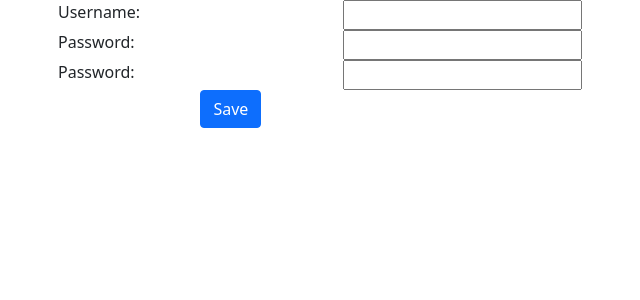
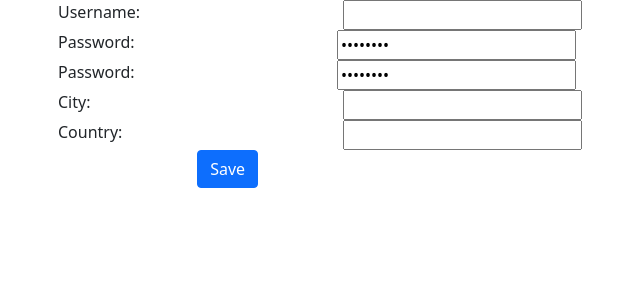
Before and after one commit to mdgiasuddin/angular-example, an Angular app: page / in a window 1280 px wide. Shown: the top 300 px of the page, without its empty margins (24-664 px from the left). Built offline with nearby package versions, Linux system fonts and the light colour scheme.

Commit message:
Validators added

```diff
--- /dev/null
+++ b/src/app/services/console-log.service.ts
@@ -0,0 +1,16 @@
+import {Injectable} from '@angular/core';
+
+@Injectable({
+  providedIn: 'root'
+})
+export class ConsoleLogService {
+
+  constructor() {
+  }
+
+  logWithMessage(message: any, object: any): void {
+    console.log('<--------------------' + message + '-------------------->')
+    console.log(object);
+    console.log('<-------------------- end -------------------->')
+  }
+}
--- a/src/app/services/test.service.ts
+++ b/src/app/services/test.service.ts
@@ -5,7 +5,9 @@ export class UserLoginForm {
   constructor(
     public username: string,
     public password: string,
-    public confirmPassword: string
+    public confirmPassword: string,
+    public city: string,
+    public country: string
   ) {
   }
 }
--- a/src/app/test/test/test.component.html
+++ b/src/app/test/test/test.component.html
@@ -1,30 +1,61 @@
 <div class="container">
-  <div class="form-group">
+  <form [formGroup]="registrationFrom">
     <div class="row">
       <div class="col-md-3">Username:</div>
       <div class="col-md-3">
-        <input type="text" [(ngModel)]="loginForm.username"/>
+        <input formControlName="username" id="username" type="text"/>
+
+        <div *ngIf="username.invalid && username.touched"
+             class="text-danger">
+          <div *ngIf="username.errors?.required">
+            Username is required.
+          </div>
+          <div *ngIf="username.errors?.minlength">
+            Username must be 4 characters.
+          </div>
+          <div *ngIf="username.errors?.forbiddenName">
+            Username: {{username.errors.forbiddenName.value}} is invalid.
+          </div>
+        </div>
+
+      </div>
+      <div class="row">
+        <div class="col-md-3">Password:</div>
+        <div class="col-md-3">
+          <input formControlName="password" type="password"/>
         </div>
       </div>
       <div class="row">
         <div class="col-md-3">Password:</div>
         <div class="col-md-3">
-        <input type="password" [(ngModel)]="loginForm.password"/>
+          <input formControlName="confirmPassword" type="password"/>
+        </div>
+      </div>
+
+      <div formGroupName="address">
+        <div class="row">
+          <div class="col-md-3">City:</div>
+          <div class="col-md-3">
+            <input formControlName="city" type="text"/>
           </div>
         </div>
         <div class="row">
-      <div class="col-md-3">Password:</div>
+          <div class="col-md-3">Country:</div>
           <div class="col-md-3">
-        <input type="password" [(ngModel)]="loginForm.confirmPassword"/>
+            <input formControlName="country" type="text"/>
           </div>
         </div>
+      </div>
+
       <div class="row">
         <div class="col-md-4" style="position: center">
-        <button class="btn btn-primary" style="position: relative;left: 40%;">
+          <button (click)="register()" class="btn btn-primary" style="position: relative;left: 40%;">
             Save
           </button>
         </div>
       </div>
 
     </div>
+
+  </form>
 </div>
--- a/src/app/test/test/test.component.ts
+++ b/src/app/test/test/test.component.ts
@@ -1,5 +1,8 @@
 import {Component, OnInit} from '@angular/core';
 import {UserLoginForm} from "../../services/test.service";
+import {FormBuilder, FormGroup, Validators} from "@angular/forms";
+import {ConsoleLogService} from "../../services/console-log.service";
+import {forbiddenUsernameValidator} from "../../validators/username-validator";
 
 @Component({
   selector: 'app-test',
@@ -9,12 +12,67 @@ import {UserLoginForm} from "../../services/test.service";
 export class TestComponent implements OnInit {
 
   loginForm: UserLoginForm;
+  registrationFrom: FormGroup;
 
-  constructor() {
+  constructor(
+    private consoleLogService: ConsoleLogService,
+    private formBuilder: FormBuilder
+  ) {
+  }
+
+  get username() {
+    return this.registrationFrom.get('username');
   }
 
   ngOnInit(): void {
-    this.loginForm = new UserLoginForm('', '', '');
+
+    // this.registrationFrom = new FormGroup({
+    //   username: new FormControl(''),
+    //   password: new FormControl(''),
+    //   confirmPassword: new FormControl(''),
+    //   address: new FormGroup({
+    //     city: new FormControl(''),
+    //     country: new FormControl('')
+    //   })
+    // });
+
+    this.registrationFrom = this.formBuilder.group({
+      username: ['', [Validators.required, Validators.minLength(4), forbiddenUsernameValidator(/admin/)]],
+      password: [''],
+      confirmPassword: [''],
+      address: this.formBuilder.group({
+        city: [''],
+        country: ['']
+      })
+    });
+
+    this.refreshPage();
   }
 
+  refreshPage(): void {
+    this.loginForm = new UserLoginForm('', 'password', 'password', '', '');
+    this.loadLoginForm(this.loginForm);
+  }
+
+  loadLoginForm(loginForm: UserLoginForm): void {
+    this.registrationFrom.patchValue({
+      username: loginForm.username,
+      password: loginForm.password,
+      confirmPassword: loginForm.password,
+      // address: {
+      //   city: loginForm.city,
+      //   country: loginForm.country
+      // }
+    });
+  }
+
+  register(): void {
+    const formValue = this.registrationFrom.value;
+    this.consoleLogService.logWithMessage('form value', formValue);
+    this.loginForm = new UserLoginForm(formValue.username, formValue.password
+      , formValue.confirmPassword, formValue.address.city, formValue.address.country);
+    this.consoleLogService.logWithMessage('login form', this.loginForm);
+  }
+
+
 }
--- /dev/null
+++ b/src/app/validators/username-validator.ts
@@ -0,0 +1,9 @@
+import {AbstractControl, ValidatorFn} from "@angular/forms";
+
+export function forbiddenUsernameValidator(forbiddenUsername: RegExp): ValidatorFn {
+  return (control: AbstractControl): { [key: string]: any } | null => {
+    const forbidden = forbiddenUsername.test(control.value);
+    return forbidden ? {'forbiddenName': {value: control.value}} : null;
+  }
+
+}
--- a/tsconfig.json
+++ b/tsconfig.json
@@ -26,6 +26,7 @@
     "enableI18nLegacyMessageIdFormat": false,
     "strictInjectionParameters": true,
     "strictInputAccessModifiers": true,
-    "strictTemplates": true
+    "strictTemplates": true,
+    "strictNullChecks": false
   }
 }
```
Also changed, not shown: src/app/app.module.ts (+14 -12 lines), 1 other file (tests, documents, lock files or other folders). Lines whose indentation alone changed are shown as unchanged.
